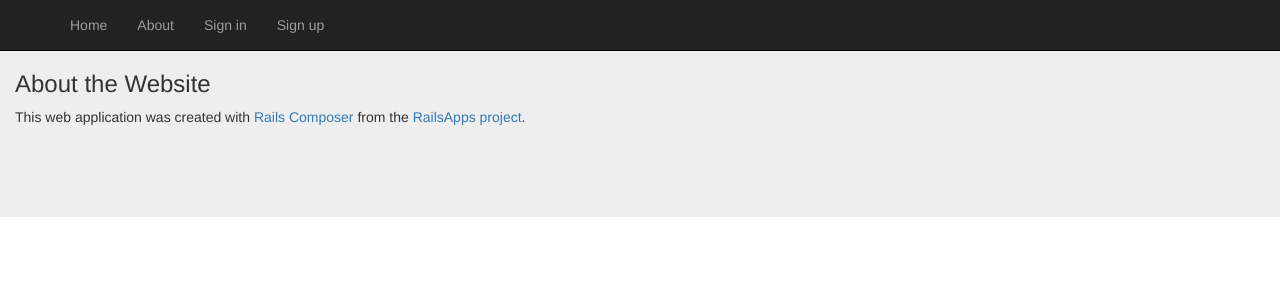
After one commit to RailsApps/rails-devise, a Rails app: template app/views/pages/about.html.erb in a window 1280 px wide. The commit adds this page. Shown: the top 300 px of the page. Run offline with Rails 7, Linux system fonts and the light colour scheme; the template is opened without the code that fills it, so the values that code supplies are empty; style sheets or scripts are compiled from the project's sources; parts of the project's set-up code (start-up, migrations or seed data) failed here and were passed over; some libraries are stand-ins or nearby versions.

Commit message:
update to rails 4.2.5

```diff
--- /dev/null
+++ b/app/views/layouts/_nav_links_for_auth.html.erb
@@ -0,0 +1,10 @@
+<% if user_signed_in? %>
+  <li><%= link_to 'Edit account', edit_user_registration_path %></li>
+  <li><%= link_to 'Sign out', destroy_user_session_path, :method=>'delete' %></li>
+<% else %>
+  <li><%= link_to 'Sign in', new_user_session_path %></li>
+  <li><%= link_to 'Sign up', new_user_registration_path %></li>
+<% end %>
+<% if user_signed_in? %>
+  <li><%= link_to 'Users', users_path %></li>
+<% end %>
--- a/app/views/layouts/_navigation.html.erb
+++ b/app/views/layouts/_navigation.html.erb
@@ -13,6 +13,7 @@
     <div class="collapse navbar-collapse">
       <ul class="nav navbar-nav">
         <%= render 'layouts/navigation_links' %>
+        <%= render 'layouts/nav_links_for_auth' %>
       </ul>
     </div>
   </div>
--- a/app/views/layouts/_navigation_links.html.erb
+++ b/app/views/layouts/_navigation_links.html.erb
@@ -1,11 +1,2 @@
 <%# add navigation links to this file %>
-<% if user_signed_in? %>
-  <li><%= link_to 'Edit account', edit_user_registration_path %></li>
-  <li><%= link_to 'Sign out', destroy_user_session_path, :method=>'delete' %></li>
-<% else %>
-  <li><%= link_to 'Sign in', new_user_session_path %></li>
-  <li><%= link_to 'Sign up', new_user_registration_path %></li>
-<% end %>
-<% if user_signed_in? %>
-  <li><%= link_to 'Users', users_path %></li>
-<% end %>
+<li><%= link_to 'About', page_path('about') %></li>
--- /dev/null
+++ b/app/views/pages/about.html.erb
@@ -0,0 +1,7 @@
+<% content_for :title do %>About<% end %>
+<h3>About the Website</h3>
+<p>
+This web application was created with
+<%= link_to('Rails Composer', 'http://railsapps.github.io/rails-composer/') %>
+from the <%= link_to('RailsApps project', 'http://railsapps.github.io/') %>.
+</p>
```
Also changed, not shown: spec/features/visitors/about_page_spec.rb (added, +16 -0 lines), spec/rails_helper.rb (+6 -1 lines), spec/spec_helper.rb (+2 -2 lines), Gemfile, Gemfile.lock, app/assets/stylesheets/1st_load_framework.css.scss (renamed from app/assets/stylesheets/framework_and_overrides.css.scss), 2 other files.
